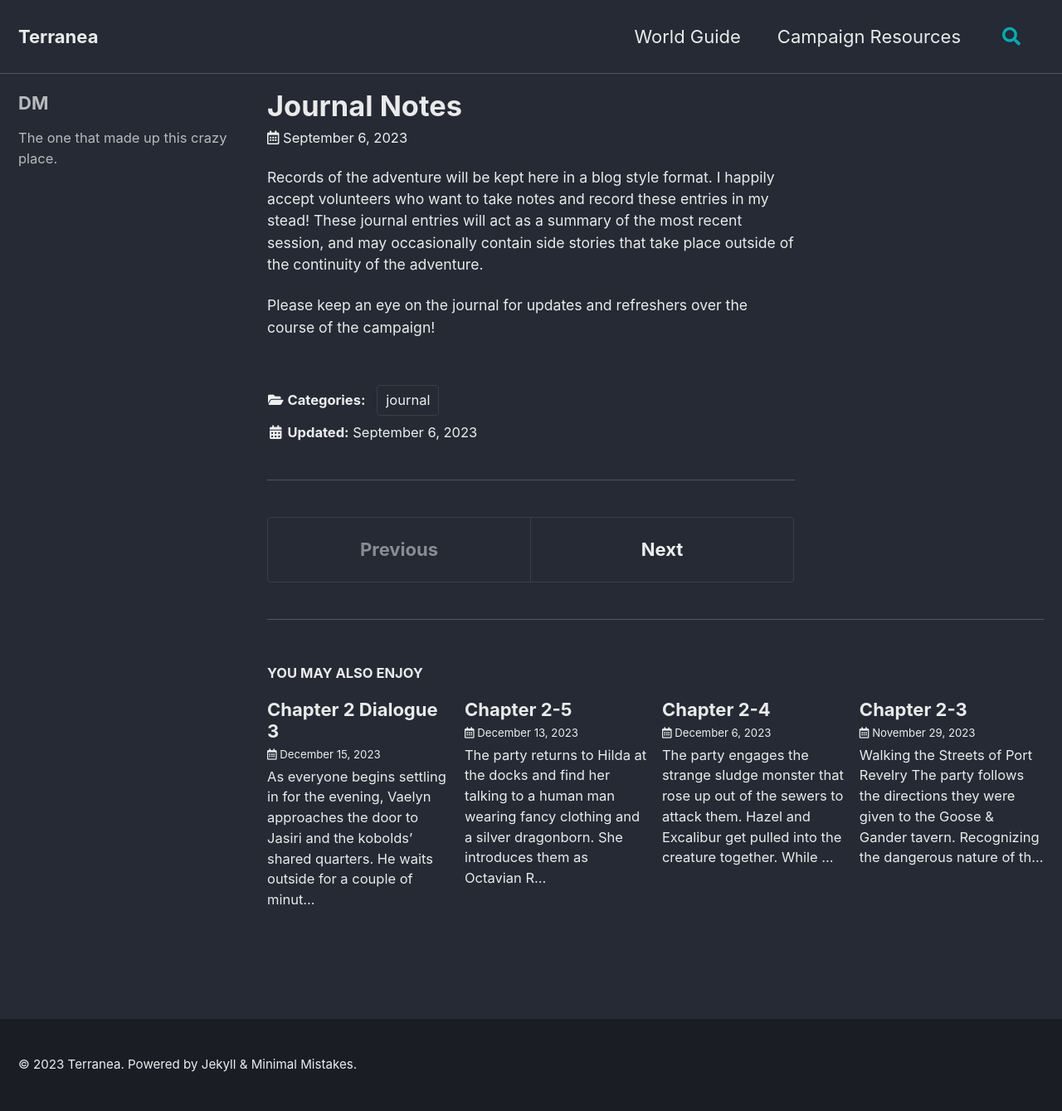
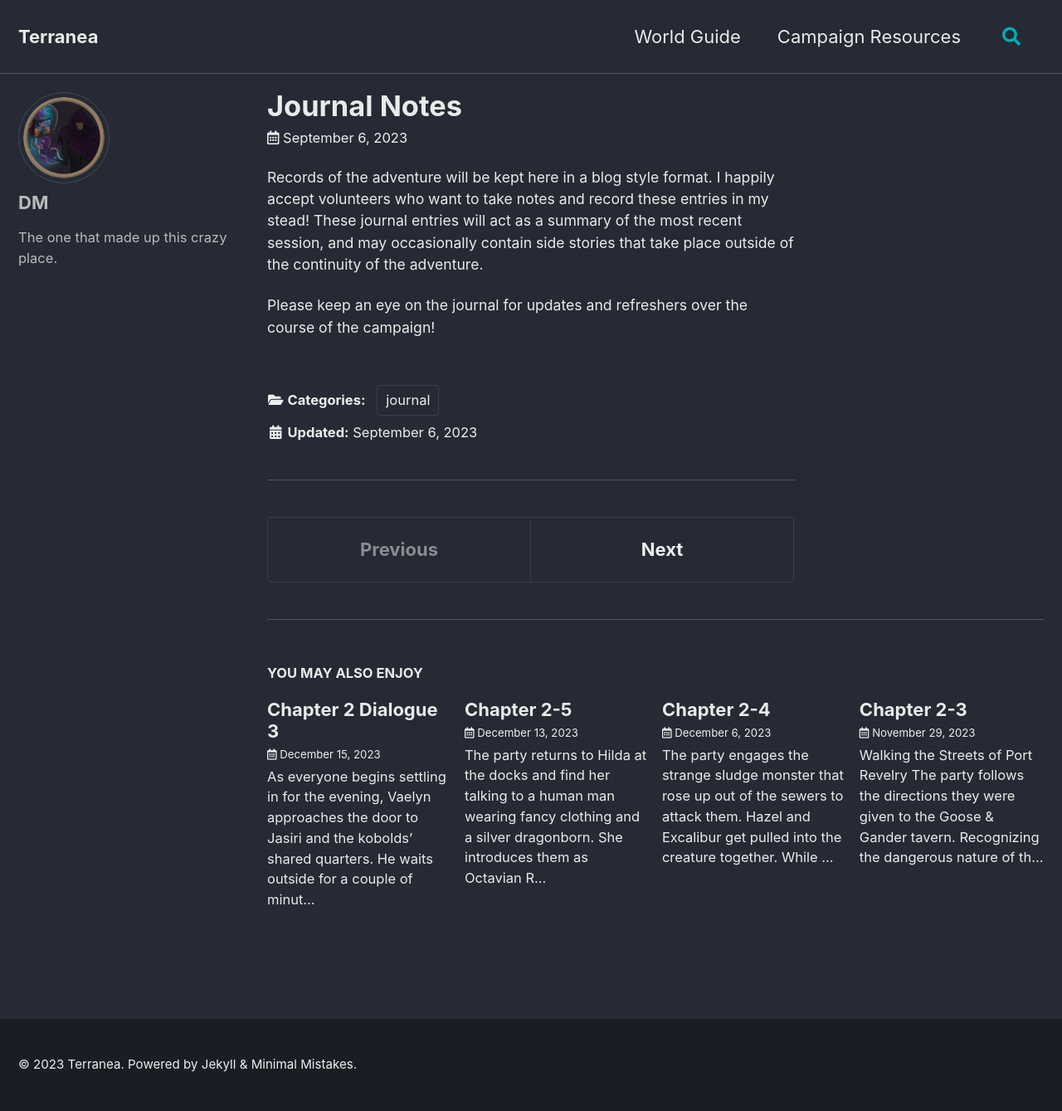
Before and after one commit to dej0608/terranea, a Jekyll site: the page built from _posts/2023-09-06-journal-notes.md, in a window 1280 px wide. Shown: the whole page at 83% size. Built offline with Jekyll 4.4.1, drawn with Linux system fonts in a browser that asks for light colours; cached includes are drawn as plain includes.

Commit message:
added dm art

```diff
--- a/_data/authors.yml
+++ b/_data/authors.yml
@@ -3,6 +3,7 @@
 DM:
     name: DM
     bio: The one that made up this crazy place.
+    avatar: /assets/images/dm_token.png
 Hazel:
     name: Hazel Vandorin
     bio: Auntie Haze - Kobold mama and animal friend.
```
Also changed, not shown: assets/images/dm_token.png (added).
